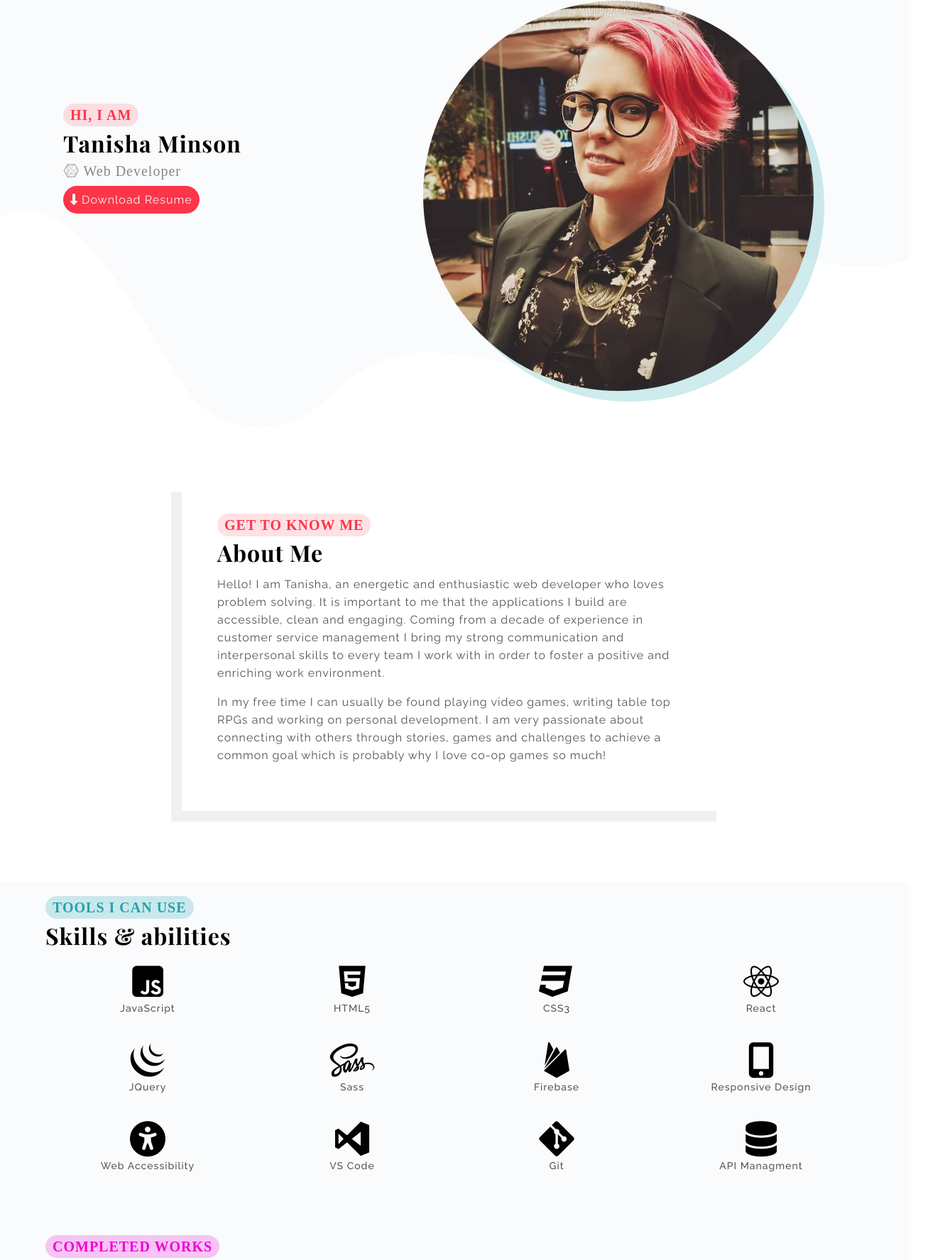
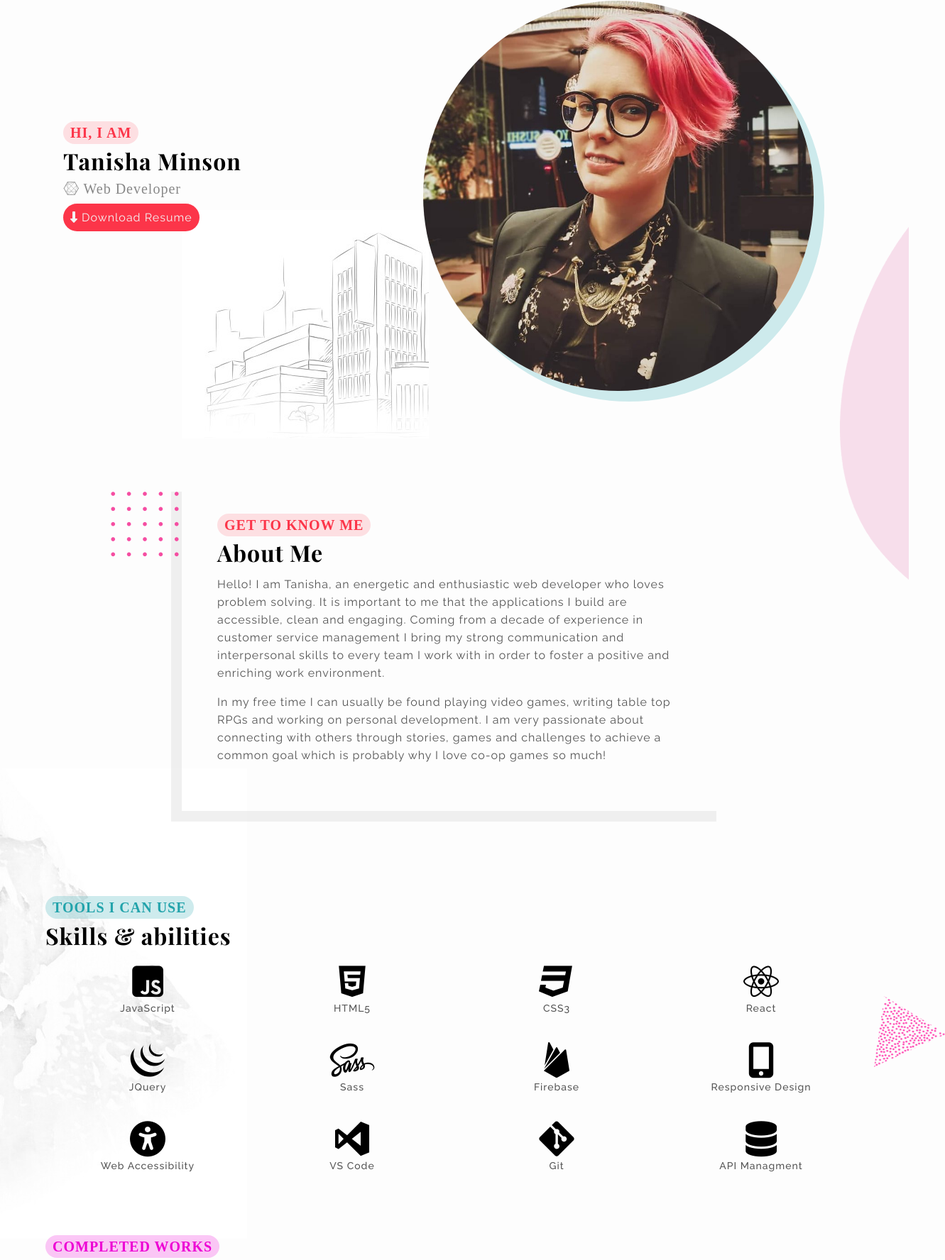
Before and after one commit to TanishaCodess/portfolio, a plain HTML site: page index.html in a window 1280 px wide. Shown: the part 102-1878 px from the top of the page at 71% size, 1331 px wide, since content can reach past the window. Drawn offline with nearby package versions, Linux system fonts and the light colour scheme; a web font is replaced by a local one.

Commit message:
final css touches

```diff
--- a/index.html
+++ b/index.html
@@ -40,7 +40,11 @@
             </section>
 
             <div class="profileSection">
+                <img src="./Assets/images/element_parallax2.png" aria-hidden="true" class="profileCircle">
+                <img src="./Assets/images/element_city.jpg" aria-hidden="true" class="city">
+
                 <div class="titleInfo">
+
                     <span class="tag">HI, I AM</span>
                     <h1>Tanisha Minson</h1>
                     <span class="subTitle"><i class="fa fa-connectdevelop" aria-hidden="true"></i>Web Developer</span>
@@ -49,6 +53,7 @@
                     </div>
                 </div>
                 <div class="profilePic">
+
                     <img src="./Assets/images/profilePic.jpg" alt="Tanisha smiling and looking at the camera" />
                 </div>
             </div>
@@ -60,6 +65,8 @@
 
         <section id="about">
             <div class="aboutSection wrapper">
+                <img src="./Assets/images/element_about_left.png" aria-hidden="true" class="aboutSquare">
+
                 <div class="aboutHeading">
                     <span class="tag">GET TO KNOW ME</span>
                     <h2>About Me</h2>
@@ -72,12 +79,14 @@
         </section>
 
         <section id="skills" class="skills">
+            <img src="./Assets/images/element_mountains2.jpg" aria-hidden="true" class="aboutMountains">
             <div class="wrapper">
                 <div class="skillsHeading">
                     <span class="tag">TOOLS I CAN USE</span>
                     <h2>Skills & abilities</h2>
                 </div>
                 <div class="skillsDisplay">
+                    <img src="./Assets/images/element_skills.png" aria-hidden="true" class="triangle">
                     <ul>
 
                         <li>
@@ -148,6 +157,7 @@
         </section>
 
         <section id="project" class="projectSec">
+
             <div class="wrapper">
 
                 <div class="projectsDisplay">
@@ -155,6 +165,7 @@
                     <h2>Projects</h2>
 
                     <div class="project">
+                        <img src="./Assets/images/element_parallax1.png" aria-hidden="true" class="halfCircle">
                         <div class="projImg">
                             <img src="./Assets/images/gihpygif.gif" alt="a gif of the desktop view of the project with examples of mobile and tablet view">
                         </div>
@@ -198,7 +209,9 @@
             </div>
         </section>
 
-        <section id="contact">
+        <section id="contact" class="outerContact">
+            <img src="./Assets/images/element_mountains.jpg" aria-hidden="true" class="mountains">
+            <img src="./Assets/images/element_contact.png" aria-hidden="true" class="contactBubble">
             <div class="wrapper">
                 <div class="contactSection">
                     <span class="tag">GET IN TOUCH</span>
--- a/styles/sass/_global.scss
+++ b/styles/sass/_global.scss
@@ -1,5 +1,9 @@
 html {
     font-size: 62.5%;
+}
+
+body {
+    background-color: #fdfdfd;
 }
 
 h1,
--- a/styles/sass/style.scss
+++ b/styles/sass/style.scss
@@ -4,7 +4,7 @@
         @import 'animations';
         // Header
         header {
-            background-image: url("../Assets/images/background.jpg");
+            // background-image: url("../Assets/images/background.jpg");
             background-position: center;
             background-size: cover;
         }
@@ -97,8 +97,20 @@
             display: flex;
             margin-top: 25px;
             padding-bottom: 50px;
+            .profileCircle {
+                position: absolute;
+                right: 0;
+                top: 50%;
+                z-index: 0;
+            }
+            .city {
+                position: absolute;
+                left: 20%;
+                bottom: 10%;
+                z-index: -1;
+            }
             .titleInfo {
-                margin: 150px 0 0 25px;
+                margin: 175px 0 0 25px;
                 width: 45%;
                 .tag {
                     color: $RedDark;
@@ -153,6 +165,12 @@
             padding: 50px;
             letter-spacing: 0.1rem;
             line-height: 2.5rem;
+            position: relative;
+            .aboutSquare {
+                position: absolute;
+                top: 15px;
+                left: -100px;
+            }
             .aboutHeading {
                 .tag {
                     color: $RedDark;
@@ -167,13 +185,28 @@
 
         // Skills
         .skills {
-            background-color: $OffWhiteBackground;
             padding: 25px 0 75px 0;
+            position: relative;
+            .aboutMountains {
+                position: absolute;
+                left: 0px;
+                bottom: 0;
+                z-index: -1;
+            }
             .tag {
                 color: $SkyblueDark;
                 background-color: $SkyBlueShadow;
             }
             .skillsDisplay {
+                position: relative;
+                .triangle {
+                    position: absolute;
+                    right: -10%;
+                    bottom: 50%;
+                    width: 100px;
+                    height: 100px;
+                    z-index: 0;
+                }
                 ul {
                     display: flex;
                     flex-wrap: wrap;
@@ -187,6 +220,7 @@
                     text-align: center;
                     margin: 20px 0;
                     width: calc(100% /4);
+                    z-index: 4;
                 }
                 i {
                     font-size: 5rem;
@@ -204,10 +238,6 @@
         }
 
         // Projects
-        .projectSec {
-            background-color: $OffWhiteBackground;
-        }
-
         .projectsDisplay {
             margin-bottom: 75px;
             span {
@@ -218,6 +248,12 @@
                 display: flex;
                 margin-top: 20px;
                 padding-bottom: 20px;
+                position: relative;
+                .halfCircle {
+                    position: absolute;
+                    left: -15px;
+                    top: -15px;
+                }
                 .projImg,
                 .projDetails {
                     width: calc((100% / 2) - 40px);
@@ -243,6 +279,21 @@
         }
 
         // Contact
+        .outerContact {
+            position: relative;
+            .mountains {
+                position: absolute;
+                right: 0;
+                top: -400px;
+                z-index: -1;
+            }
+            .contactBubble {
+                position: absolute;
+                left: 0;
+                bottom: 10%;
+            }
+        }
+
         .contactSection {
             width: 60%;
             margin: 0 auto;
```
Also changed, not shown: Assets/images/element_about_left.png (added), Assets/images/element_city.jpg (added), Assets/images/element_contact.png (added), Assets/images/element_mountains.jpg (added), Assets/images/element_mountains2.jpg (added), Assets/images/element_parallax1.png (added), Assets/images/element_parallax2.png (added), Assets/images/element_skills.png (added), styles/style.css.
